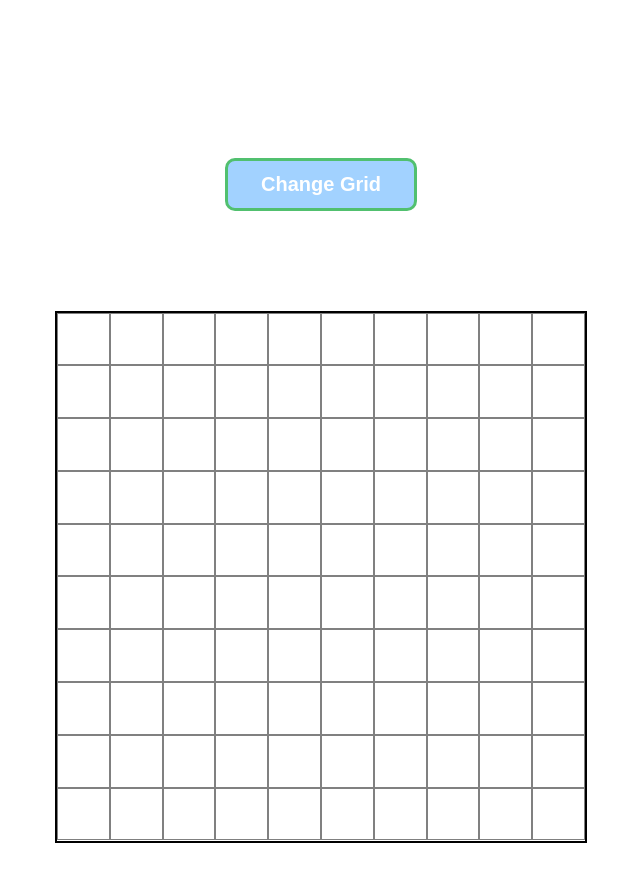
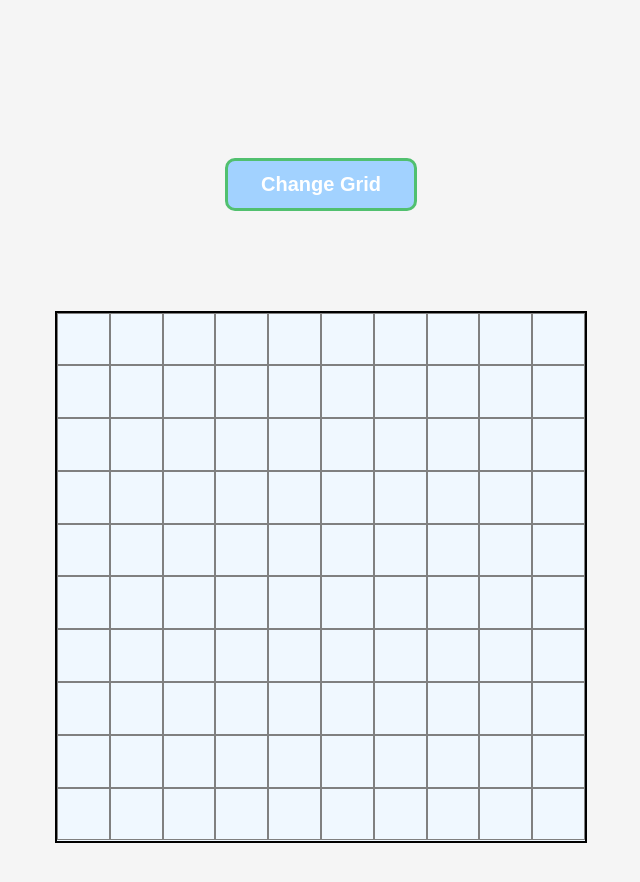
Before and after one commit to oxamyt/etch-a-sketch, a plain HTML site: page index.html in a window 1280 px wide. Shown: the whole page, without its empty margins (319-959 px from the left). Drawn offline with Linux system fonts and the light colour scheme.

Commit message:
change-color-style

```diff
--- a/style.css
+++ b/style.css
@@ -8,6 +8,7 @@
     border: 2px solid black;
     width: 532px;
     height: 532px;
+    background-color: aliceblue;
 }
 body{
     display: flex;
@@ -17,6 +18,7 @@ body{
     height: 1000px;
     margin: 0;
     padding: 0;
+    background-color:whitesmoke;
 }
 
 #container > div{
```
Also changed, not shown: 1 other file.
